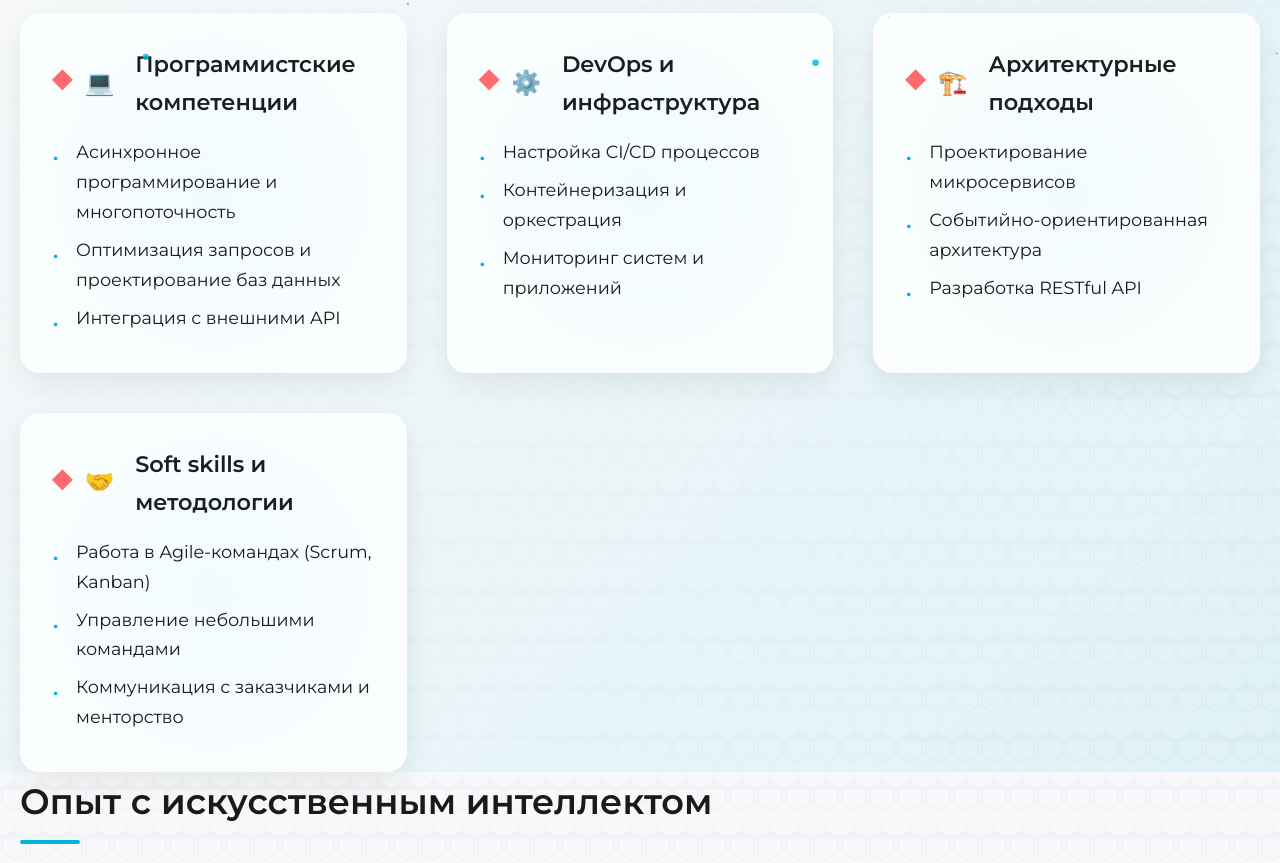
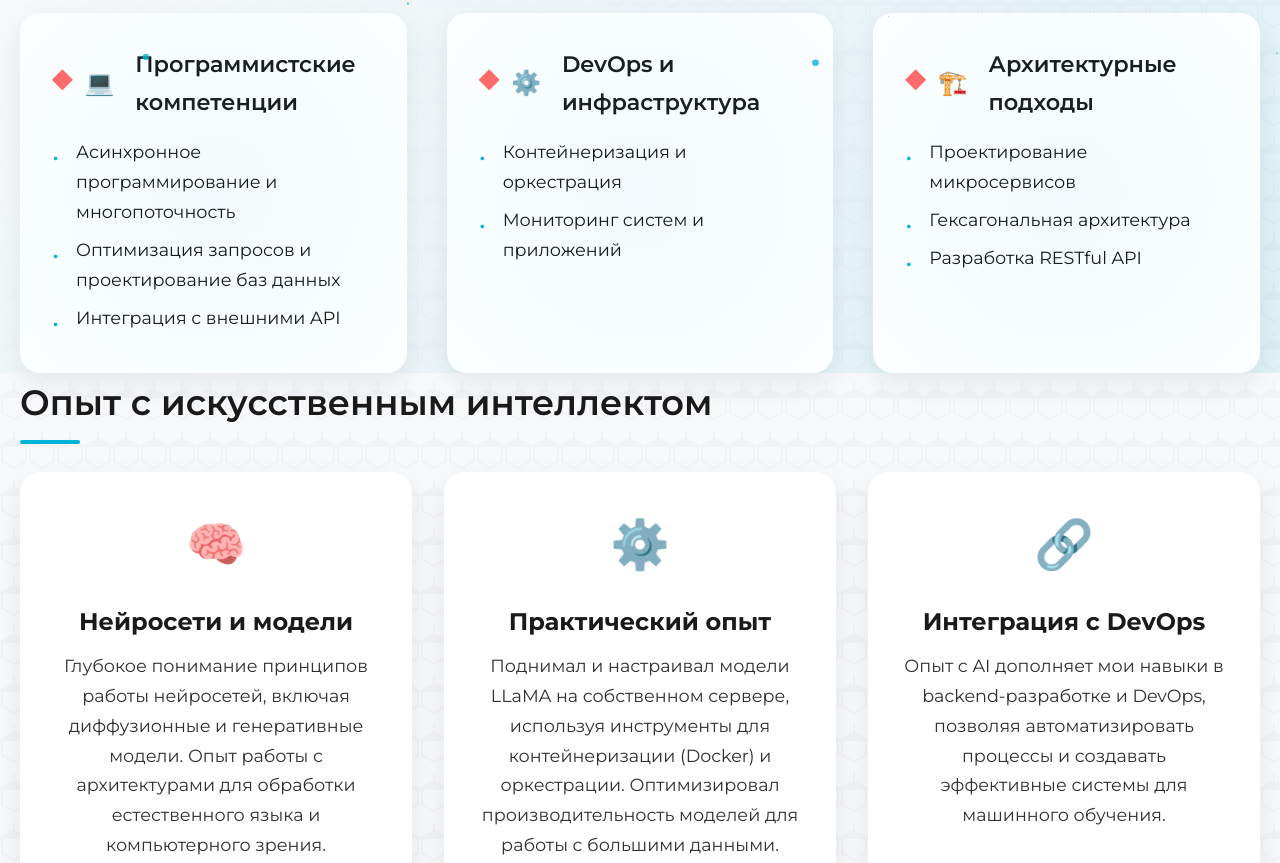
Before and after one commit to RitinaADM/resume, a plain HTML site: page index.html in a window 1280 px wide. Shown: the part 697-1560 px from the top of the page. Drawn offline with Linux system fonts and the light colour scheme; animation ran at ten frames a second.

Commit message:
Update index.html

```diff
--- a/index.html
+++ b/index.html
@@ -65,7 +65,6 @@
             <div class="skill-item">
                 <h3 class="skill-title"><span class="category-icon">⚙️</span> DevOps и инфраструктура</h3>
                 <ul>
-                    <li>Настройка CI/CD процессов</li>
                     <li>Контейнеризация и оркестрация</li>
                     <li>Мониторинг систем и приложений</li>
                 </ul>
@@ -74,18 +73,11 @@
                 <h3 class="skill-title"><span class="category-icon">🏗️</span> Архитектурные подходы</h3>
                 <ul>
                     <li>Проектирование микросервисов</li>
-                    <li>Событийно-ориентированная архитектура</li>
+                    <li>Гексагональная архитектура</li>
                     <li>Разработка RESTful API</li>
                 </ul>
             </div>
-            <div class="skill-item">
-                <h3 class="skill-title"><span class="category-icon">🤝</span> Soft skills и методологии</h3>
-                <ul>
-                    <li>Работа в Agile-командах (Scrum, Kanban)</li>
-                    <li>Управление небольшими командами</li>
-                    <li>Коммуникация с заказчиками и менторство</li>
-                </ul>
-            </div>
+
         </div>
     </section>
 
@@ -337,7 +329,7 @@
     </section>
 
     <footer>
-        <p>© 2025 Андрей. Все права защищены.</p>
+        <p>© 2025 Андрей Иванов. Все права защищены.</p>
     </footer>
 
     <canvas id="particles"></canvas>
```
